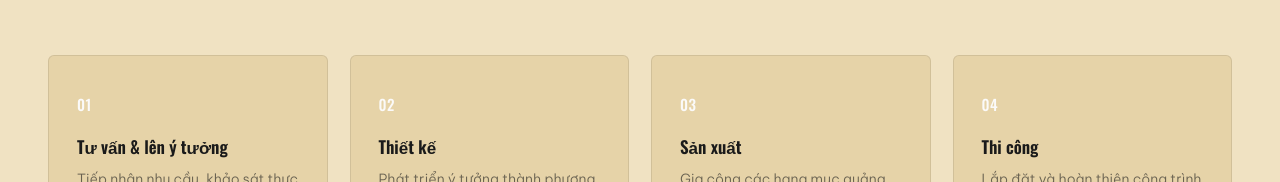
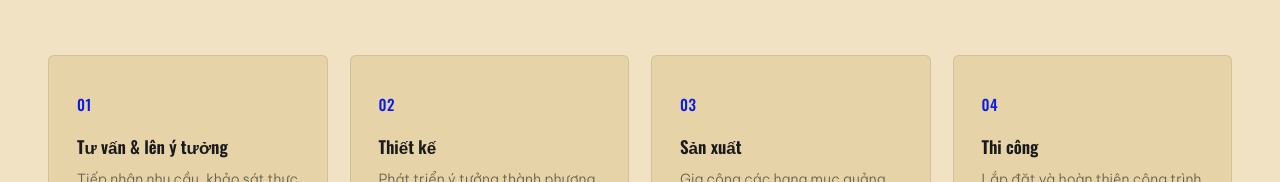
Before and after one commit to tranduongtrungtin/phan-gia-website, a Next.js app: page / in a window 1280 px wide. Shown: the part 1378-1560 px from the top of the page. Built offline with nearby package versions, Linux system fonts and the light colour scheme; no server answers; the database is empty.

Commit message:
add intro and capabilities to admin settings

```diff
--- a/src/app/globals.css
+++ b/src/app/globals.css
@@ -191,7 +191,7 @@ h1,h2,h3,h4{
 }
 .capability-number{
   font-family:'Oswald',sans-serif;font-weight:500;font-size:15px;
-  color:#fbfaf9;margin-bottom:22px;letter-spacing:.04em;
+  color:#081be9;margin-bottom:22px;letter-spacing:.04em;
 }
 .capability-card h3{font-size:17px;margin-bottom:12px;text-transform:none;letter-spacing:0;color:var(--ink);}
 .capability-card p{font-size:14px;color:var(--text-soft);}
```
